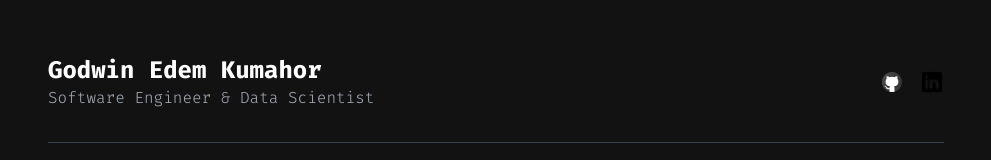
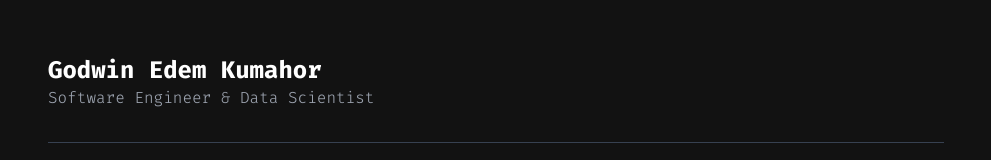
Before and after one commit to sage9705/portfolio, a Next.js app: page / in a window 1280 px wide. Shown: the part 2787-2947 px from the top of the page, without its empty margins (144-1135 px from the left). Built offline with nearby package versions, Linux system fonts and the light colour scheme.

Commit message:
remove social links

```diff
--- a/src/app/components/footer.jsx
+++ b/src/app/components/footer.jsx
@@ -1,10 +1,7 @@
 'use client';
 import React from "react";
-import Link from "next/link";
-import Image from "next/image";
 import { motion } from "framer-motion";
-import GithubIcon from "../../../public/images/github.png";
-import LinkedinIcon from "../../../public/images/linkedin.png";
+
 
 const Footer = () => {
   return (
@@ -26,26 +23,6 @@ const Footer = () => {
             transition={{ duration: 0.5, delay: 0.2 }}
             className="flex space-x-4"
           >
-            <motion.div whileHover={{ scale: 1.2 }} whileTap={{ scale: 0.8 }}>
-              <Link
-                href="https://github.com/sage9705"
-                target="_blank"
-                rel="noopener noreferrer"
-                className="hover:text-[#4ce6de] transition-colors duration-300"
-              >
-                <Image src={GithubIcon} alt="Github Icon" width={24} height={24} />
-              </Link>
-            </motion.div>
-            <motion.div whileHover={{ scale: 1.2 }} whileTap={{ scale: 0.8 }}>
-              <Link
-                href="https://www.linkedin.com/in/edem-kumahor-1995aa141"
-                target="_blank"
-                rel="noopener noreferrer"
-                className="hover:text-[#4ce6de] transition-colors duration-300"
-              >
-                <Image src={LinkedinIcon} alt="Linkedin Icon" width={24} height={24} />
-              </Link>
-            </motion.div>
           </motion.div>
         </div>
         <motion.div
--- a/src/app/not-found.tsx
+++ b/src/app/not-found.tsx
@@ -28,7 +28,6 @@ const Custom404 = () => {
       >
         <Link href="/" className="px-8 py-3 rounded-full bg-gradient-to-r from-[#4ce6de] via-[#00ffc3] to-[#4ce6de] text-[#0e0e0e] font-bold text-lg transition-all duration-300 hover:shadow-lg hover:shadow-[#00ffc3]/50 transform hover:scale-105">
             Go Back Home
-
         </Link>
       </motion.div>
     </div>
```
